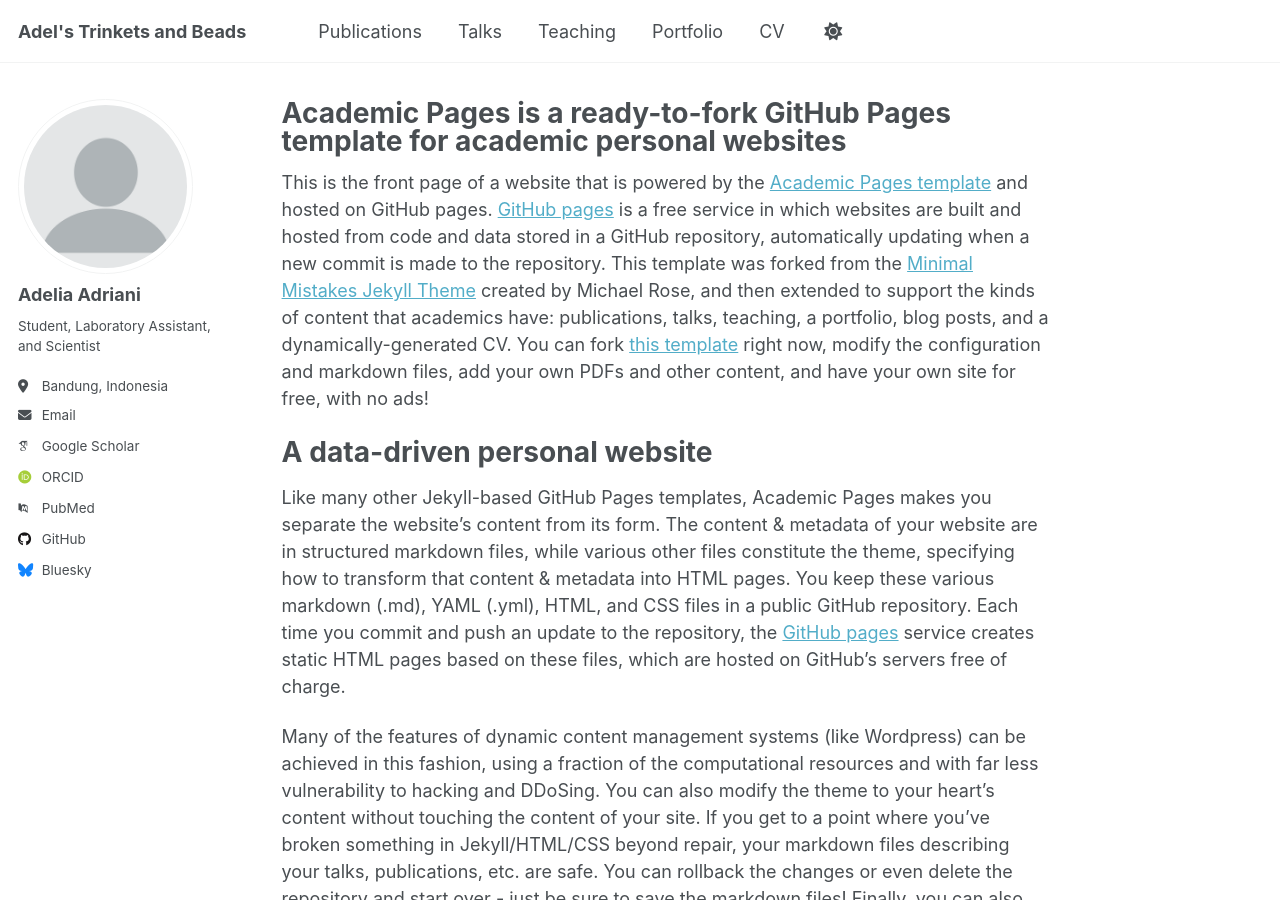
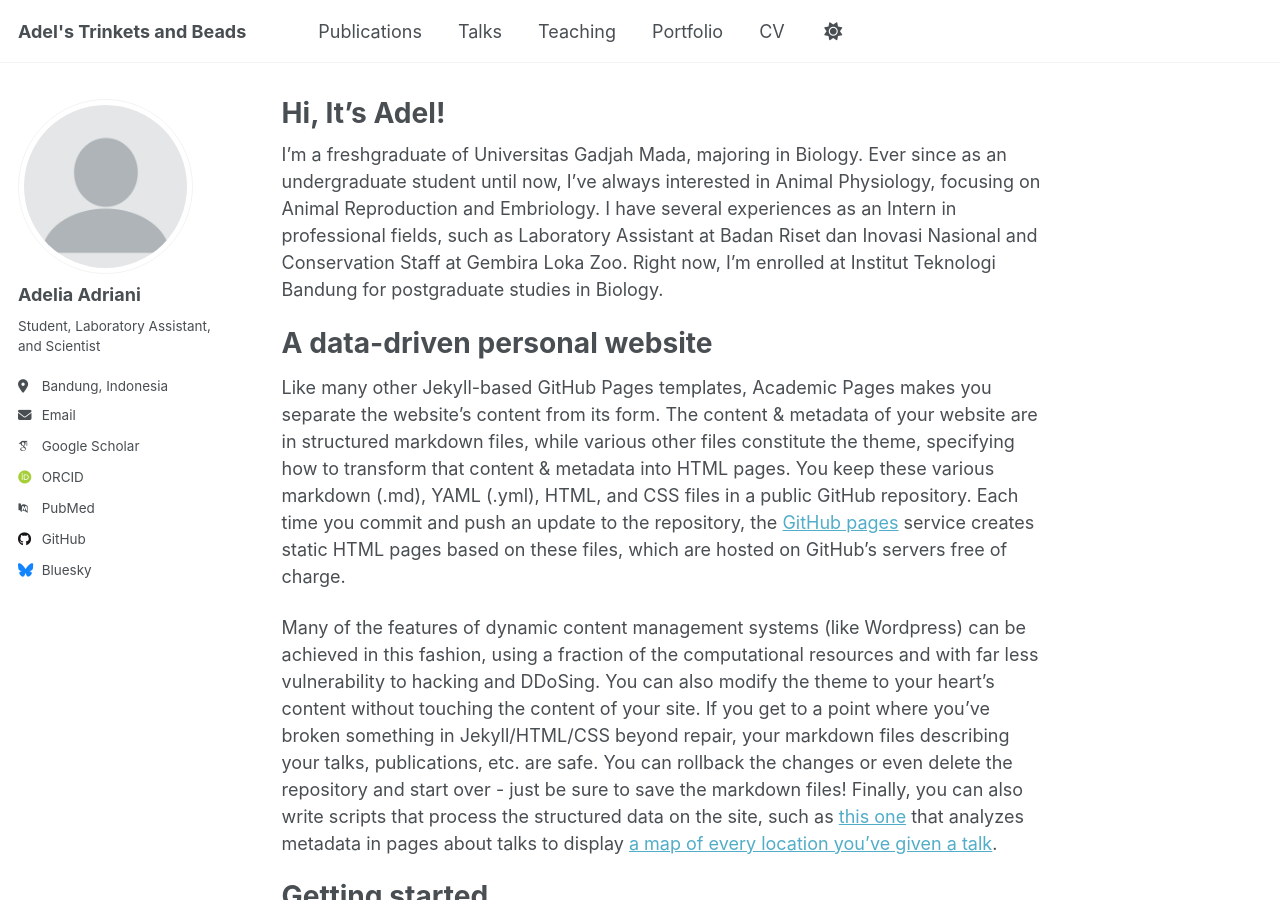
Before and after one commit to adeladriani/adeladriani-s, a Jekyll site: the page built from _pages/about.md, in a window 1280 px wide and 900 px high. Built offline with Jekyll 4.4.1, drawn with Linux system fonts in a browser that asks for light colours; some web fonts are replaced; some of the changed text lies outside the part shown.

Commit message:
Update about.md
- additional for description and personal information

```diff
--- a/_pages/about.md
+++ b/_pages/about.md
@@ -1,13 +1,13 @@
 ---
 permalink: /
-title: "Academic Pages is a ready-to-fork GitHub Pages template for academic personal websites"
+title: "Hi, It's Adel!"
 author_profile: true
 redirect_from:
   - /about/
   - /about.html
 ---
 
-This is the front page of a website that is powered by the [Academic Pages template](https://github.com/academicpages/academicpages.github.io) and hosted on GitHub pages. [GitHub pages](https://pages.github.com) is a free service in which websites are built and hosted from code and data stored in a GitHub repository, automatically updating when a new commit is made to the repository. This template was forked from the [Minimal Mistakes Jekyll Theme](https://mmistakes.github.io/minimal-mistakes/) created by Michael Rose, and then extended to support the kinds of content that academics have: publications, talks, teaching, a portfolio, blog posts, and a dynamically-generated CV. You can fork [this template](https://github.com/academicpages/academicpages.github.io) right now, modify the configuration and markdown files, add your own PDFs and other content, and have your own site for free, with no ads!
+I'm a freshgraduate of Universitas Gadjah Mada, majoring in Biology. Ever since as an undergraduate student until now, I've always interested in Animal Physiology, focusing on Animal Reproduction and Embriology. I have several experiences as an Intern in professional fields, such as Laboratory Assistant at Badan Riset dan Inovasi Nasional and Conservation Staff at Gembira Loka Zoo. Right now, I'm enrolled at Institut Teknologi Bandung for postgraduate studies in Biology.
 
 A data-driven personal website
 ======
@@ -46,4 +46,6 @@ Example: editing a markdown file for a talk
 
 For more info
 ------
-More info about configuring Academic Pages can be found in [the guide](https://academicpages.github.io/markdown/), the [growing wiki](https://github.com/academicpages/academicpages.github.io/wiki), and you can always [ask a question on GitHub](https://github.com/academicpages/academicpages.github.io/discussions). The [guides for the Minimal Mistakes theme](https://mmistakes.github.io/minimal-mistakes/docs/configuration/) (which this theme was forked from) might also be helpful.
+You can contact me through!
+
+adeliaadriani02@gmail.com
```
